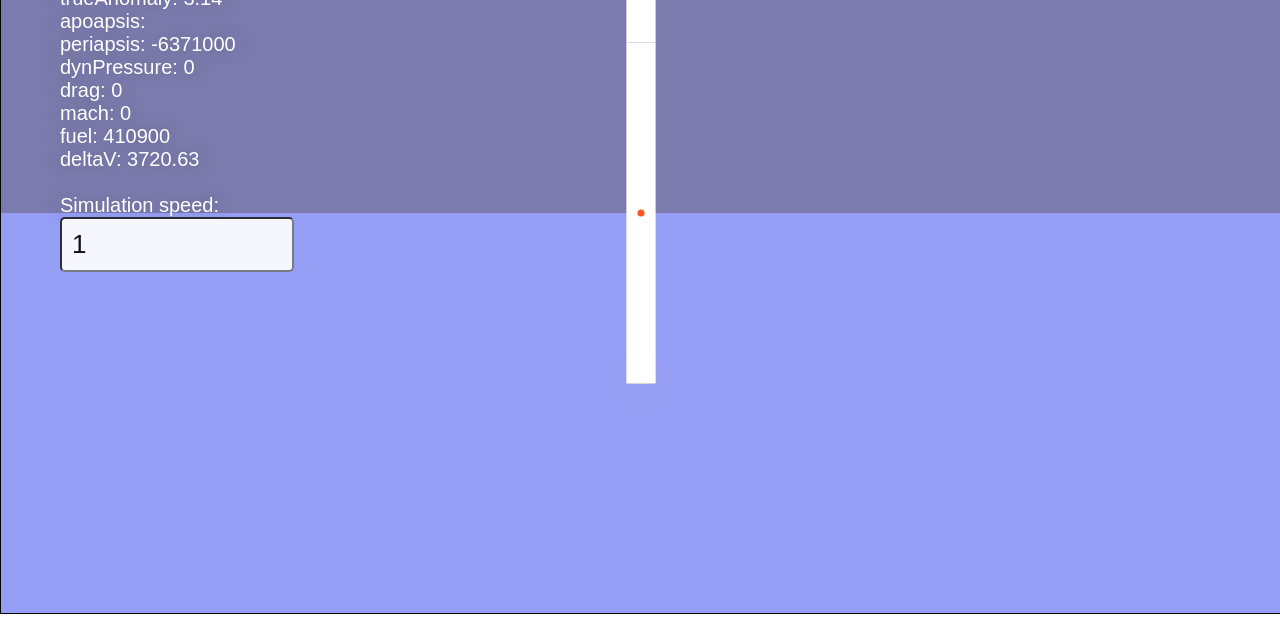
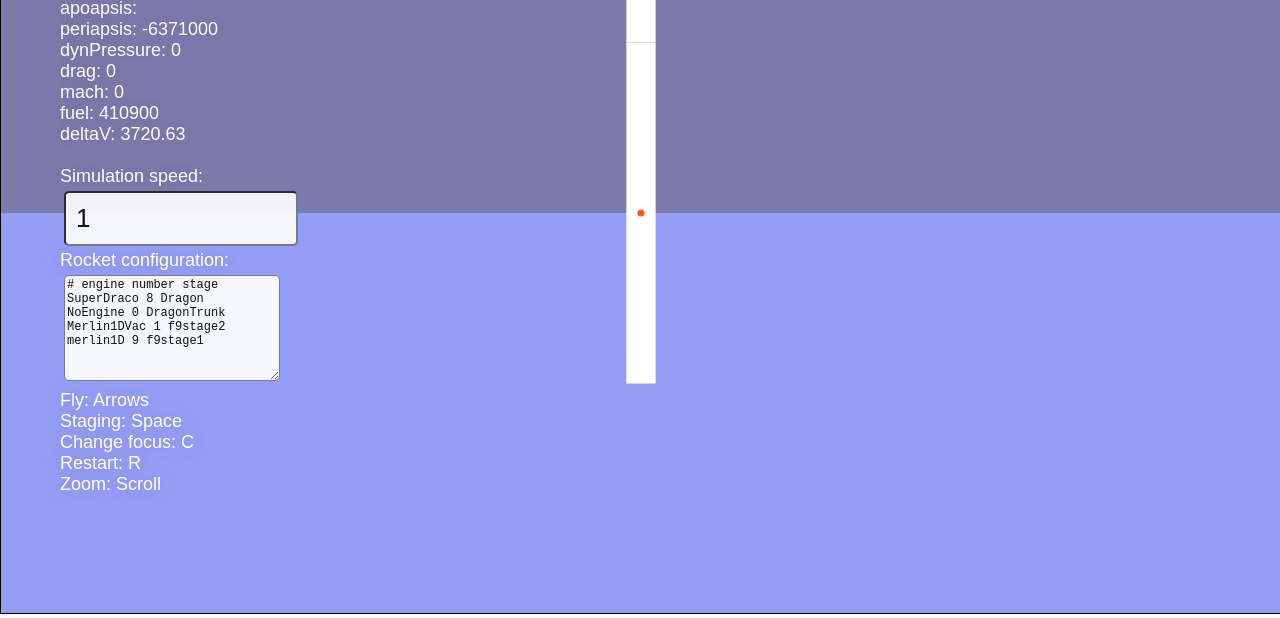
Before and after one commit to ElvinC/liftoff, a website built with webpack: page index.html in a window 1280 px wide. Shown: the part 188-806 px from the top of the page. Built offline with nearby package versions, Linux system fonts and the light colour scheme; animation ran at ten frames a second.

Commit message:
Basic support for rocket configuration

```diff
--- a/index.html
+++ b/index.html
@@ -22,8 +22,21 @@
 		fuel: <span id="fuel">0</span><br>
 		deltaV: <span id="deltaV">0</span><br><br>
 		Simulation speed:
-		<input type="number" name="simSpeed" id="simSpeed" value="1" min="1" max="300" step="1">
+		<input type="number" name="simSpeed" id="simSpeed" value="1" min="1" max="300" step="1"><br>
+		Rocket configuration:
+		<textarea id="rocketConfig">
+# engine number stage
+SuperDraco 8 Dragon
+NoEngine 0 DragonTrunk
+Merlin1DVac 1 f9stage2
+merlin1D 9 f9stage1</textarea> <br>
+		Fly: Arrows<br>
+		Staging: Space<br>
+		Change focus: C<br>
+		Restart: R<br>
+		Zoom: Scroll
 	</div>
+
 	<div id="crash"></div>
 	<canvas id="canvas" height="600" width="1000"></canvas>
 </body>
--- a/src/js/rocketParts/rocketPresets.js
+++ b/src/js/rocketParts/rocketPresets.js
@@ -65,6 +65,8 @@ export const fuelTankPresets = {
     Electron: {
         dryMass: 1250,
         wetMass: 12500,
+        height: 17,
+        width: 1.2,
     },
     SaturnV: {
         dryMass: 2970000 - 2160000,
@@ -87,6 +89,13 @@ export const fuelTankPresets = {
         wetMass: 4200 + 6000,
         height: 3.1,
         width: 3.77,
+        cap: true,
+    },
+    SaturnVStage1: {
+        dryMass: 131000,
+        wetMass: 2280000,
+        height: 42,
+        width: 10,
     },
 };
 
@@ -94,6 +103,10 @@ export function engineFromPreset(engineName, fuelTankName, numEngines, infiniteF
     const eng = enginePresets[engineName];
     const fuelConf = fuelTankPresets[fuelTankName];
 
+    if (eng === undefined || fuelConf === undefined) {
+        return false;
+    }
+
     const fuelTank = new FuelTank(fuelConf.wetMass, fuelConf.dryMass);
     const engine = new Engine(eng.mass, eng.Isp, eng.maxThrust, eng.minThrust, numEngines, fuelTank, infiniteFuel);
     return engine;
--- a/src/js/rocketParts/stage.js
+++ b/src/js/rocketParts/stage.js
@@ -8,7 +8,7 @@ export class Stage {
         height = 71,
         width = 3.66,
         fireLength = 40,
-        fireWidth = 2.5,
+        fireWidth = width * 0.8,
         hasCap = false,
         color = "#ffffff",
     } = {}) {
@@ -44,7 +44,7 @@ export class Stage {
             randAngle = (Math.random() - 0.5) * 0.005;
             newFireLength = fireAmount * this.fireLength * 0.8 - 0.1 * Math.random();
             fireOffset = new Vec2(-(this.height / 2) - newFireLength / 2, 0);
-            scene.rect(pos, newFireLength, 1.5, angle + randAngle, '#ffe99699', fireOffset);
+            scene.rect(pos, newFireLength, this.fireWidth * 0.7, angle + randAngle, '#ffe99699', fireOffset);
 
             // stop shadow
             scene.setShadow();
@@ -80,13 +80,17 @@ export class Stage {
         // update thrust and consume fuel
         this.simulateFrame(dt);
         return this.engine.thrust;
-}
+    }
 }
 
 
-export function stageFromPreset(EngineName, numEngines, fuelTankName, numFueltanks, cap = false) {
+export function stageFromPreset(EngineName, numEngines, fuelTankName, numFueltanks = 1) {
     const eng = enginePresets[EngineName];
     const fuelConf = fuelTankPresets[fuelTankName];
+    if (eng === undefined || fuelConf === undefined) {
+        return false;
+    }
+    const cap = Boolean(fuelConf.cap);
 
     const engine = new Engine(eng.mass, eng.Isp, eng.maxThrust, eng.minThrust, numEngines);
     const fuelTank = new FuelTank(fuelConf.wetMass, fuelConf.dryMass);
--- a/src/js/rocketParts/stagedRocket.js
+++ b/src/js/rocketParts/stagedRocket.js
@@ -3,7 +3,7 @@ import { ellipticalOrbit } from '../Shapes/ellipticalOrbit';
 import { ISA } from '../physics/atmosphere';
 
 export class StagedRocket {
-    constructor(pos, vel, angle, stageList, planetList, isParent = true) {
+    constructor(pos, vel, angle, stageList, planetList, isParent = true, canvasId = 'canvas') {
         this.pos = pos;
         this.vel = vel;
         this.angle = angle;
@@ -14,6 +14,7 @@ export class StagedRocket {
         this.droppedStages = [];
         this.planetList = planetList;
         this.machNumber = 0;
+        this.canvasSelector = `#${canvasId}`;
 
         // focus on rocket, user can control it
         this.focus = isParent;
@@ -45,19 +46,21 @@ export class StagedRocket {
 
         if (this.isParent) {
             $(window).keydown((e) => {
-                switch (e.which) {
-                case 67:
-                    this.changeFocus();
-                    break;
+                if ($(':focus').length === 0) {
+                    switch (e.which) {
+                    case 67:
+                        _self.changeFocus();
+                        break;
 
-                default:
-                    break;
+                    default:
+                        break;
+                    }
                 }
             });
         }
 
         $(window).keydown((e) => {
-            if (this.focus) {
+            if (_self.focus && $(':focus').length === 0) {
                 switch (e.which) {
                 // left/right
                 case 37:
@@ -78,9 +81,9 @@ export class StagedRocket {
                     break;
 
                 case 32:
-                    if (!this.spacePressed) {
-                        this.spacePressed = true;
-                        this.seperateStage();
+                    if (!_self.spacePressed) {
+                        _self.spacePressed = true;
+                        _self.seperateStage();
                     }
                     break;
 
@@ -92,7 +95,7 @@ export class StagedRocket {
 
 
         $(window).keyup((e) => {
-            if (this.focus) {
+            if (_self.focus && $(':focus').length === 0) {
                 switch (e.which) {
                 // left/right
                 case 37:
@@ -110,7 +113,7 @@ export class StagedRocket {
                     _self.stages[0].engine.throttleStop();
                     break;
                 case 32:
-                    this.spacePressed = false;
+                    _self.spacePressed = false;
                     break;
                 default:
                     break;
@@ -192,6 +195,12 @@ export class StagedRocket {
         refArea += Math.abs(capArea * Math.cos(angleOfAttack));
 
         return refArea;
+    }
+
+    resetDynamics() {
+        this.vel = new Vec2(0, 0);
+        this.angle = -Math.PI / 2;
+        this.angularVel = 0;
     }
 
     updateMass() {
--- /dev/null
+++ b/src/js/rocketParts/stagelist.js
@@ -0,0 +1,46 @@
+import { stageFromPreset } from './stage';
+
+export function stageListFromString(stageListString) {
+    const newStageList = [];
+    const lines = stageListString.split('\n');
+
+    try {
+        for (let i = 0; i < lines.length; i++) {
+            let line = lines[i];
+
+            // remove spaces before/after
+            line = line.replace(/^\s+|\s+$/g, '');
+            if (line[0] !== '#') {
+                // not a comment
+                const splitLine = line.split(' ');
+                if (splitLine.length !== 3) {
+                    alert(`Wrong number of parameters in line ${i}`);
+                    return false;
+                }
+
+                const nameEng = splitLine[0];
+                const numEng = parseInt(splitLine[1], 10);
+                const nameTank = splitLine[2];
+                // const numTank = parseInt(splitLine[3], 10);
+
+                if (Number.isNaN(numEng)) { //  || isNaN(numTank)
+                    alert(`Can't parse number in line ${i}`);
+                    return false;
+                }
+
+                const newStage = stageFromPreset(nameEng, numEng, nameTank);
+
+                if (newStage === false) {
+                    alert(`Can't generate stage, check spelling on line ${i}`);
+                    return false;
+                }
+
+                newStageList.push(newStage);
+            }
+        }
+        return newStageList.reverse();
+    } catch (err) {
+        console.log(`Parse error: ${String(err)}`);
+        return false;
+    }
+}
--- a/src/js/script.js
+++ b/src/js/script.js
@@ -6,8 +6,10 @@ import { Rocket } from './rocketParts/rocket';
 import { engineFromPreset } from './rocketParts/rocketPresets';
 import { StagedRocket } from './rocketParts/stagedRocket';
 import { Stage, stageFromPreset } from './rocketParts/stage';
+import { stageListFromString } from './rocketParts/stagelist';
 
 window.stepSize = 1 / 60;
+window.makeStage = stageFromPreset;
 
 // one function for requesting animation frame
 window.requestAnimFrame = ((function animationFrame(/* callback */) {
@@ -84,7 +86,7 @@ function draw(currentTime) {
     $('#apoapsis').html(Math.round((focusStage.orbitalParams.apoapsis - pRad) * 100) / 100);
     $('#periapsis').html(Math.round((focusStage.orbitalParams.periapsis - pRad) * 100) / 100);
     $('#trueAnomaly').html(Math.round(focusStage.orbitalParams.trueAnomaly * 100) / 100);
-    $('#acceleration').html("[g] " + Math.round(1/9.81 * focusStage.acc.length() * 100) / 100);
+    $('#acceleration').html('[g] ' + Math.round(1/9.81 * focusStage.acc.length() * 100) / 100);
     $('#deltaV').html(Math.round(focusStage.getDeltaV() * 100) / 100);
     $('#fuel').html(Math.round(focusStage.stages[0].fuelTank.fuel * 100) / 100);
     $('#dynPressure').html(Math.round(focusStage.dynPressure * 100) / 100);
@@ -128,10 +130,10 @@ function init() {
     stageList.push(newStage2);
     const trunk = stageFromPreset('NoEngine', 0, 'DragonTrunk', 1);
     stageList.push(trunk);
-    const fairing = stageFromPreset('SuperDraco', 8, 'Dragon', 1, true);
+    const fairing = stageFromPreset('SuperDraco', 8, 'Dragon', 1);
     stageList.push(fairing);
 
-    mainRocket = new StagedRocket(new Vec2(0, 0), new Vec2(0, 0), -Math.PI / 2, stageList, planetList);
+    mainRocket = new StagedRocket(new Vec2(0, 0), new Vec2(0, 0), -Math.PI / 2, stageList, planetList, 'canvas');
 
     window.rocket = mainRocket; // for debugging
     spriteList.push(mainRocket);
@@ -140,7 +142,25 @@ function init() {
         trailList.push(new Circle(mainRocket.pos.x, mainRocket.pos.y, 0.5, '#ffffff77', 0, 0));
     }
 
-    $(window).bind('mousewheel', (e) => {
+    $(window).keydown((e) => {
+        if (e.which === 82 && $(':focus').length === 0) {
+            // restart game
+            if (confirm('Restart game?')) {
+                const stageListString = $('#rocketConfig').val();
+                const newStageList = stageListFromString(stageListString);
+                console.log(newStageList);
+                if (newStageList !== false) {
+                    // restart game
+                    mainRocket.pos = new Vec2(0, 0);
+                    mainRocket.resetDynamics();
+                    mainRocket.stages = newStageList;
+                    mainRocket.droppedStages = [];
+                }
+            }
+        }
+    });
+
+    $('#canvas').bind('mousewheel', (e) => {
         const changeAmount = Math.max(0.01, 1 + e.originalEvent.wheelDelta / 1000);
         scene.camera.zoom *= changeAmount;
     });
--- a/style.css
+++ b/style.css
@@ -13,7 +13,7 @@ body {
 #HUD {
     font-family: sans-serif;
     position: fixed;
-    font-size: 20px;
+    font-size: 18px;
     top: 20px;
     left: 20px;
     width: 300px;
@@ -40,4 +40,16 @@ body {
     border-radius: 5px;
     opacity: 0.9;
     font-size: 26px;
+    margin: 4px;
 }
+
+#rocketConfig {
+    font-family: monospace;
+    padding: 2px;
+    width: 70%;
+    border-radius: 5px;
+    opacity: 0.9;
+    font-size: 12px;
+    margin: 4px;
+    height: 100px;
+}
```
Also changed, not shown: dist/bundle.js.
